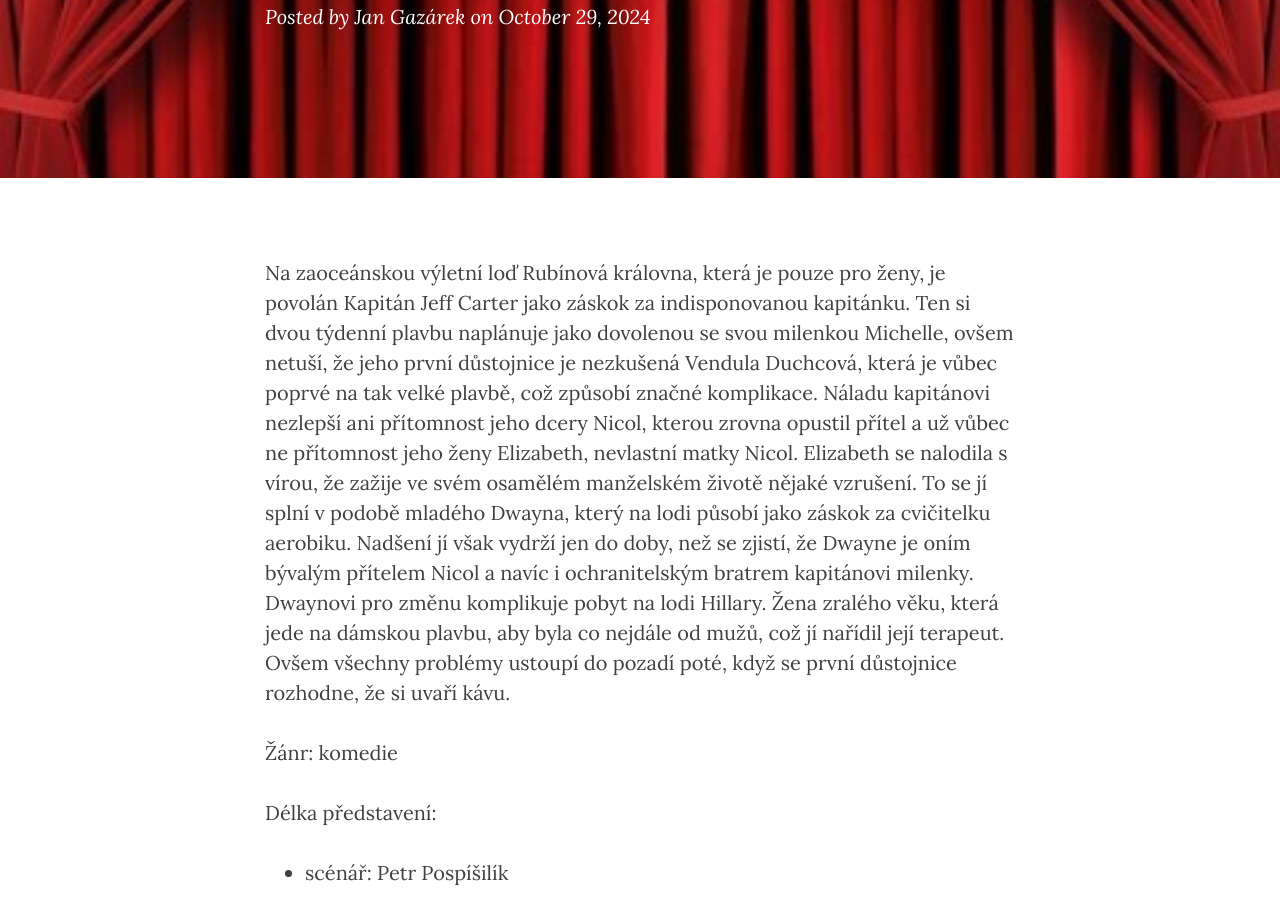
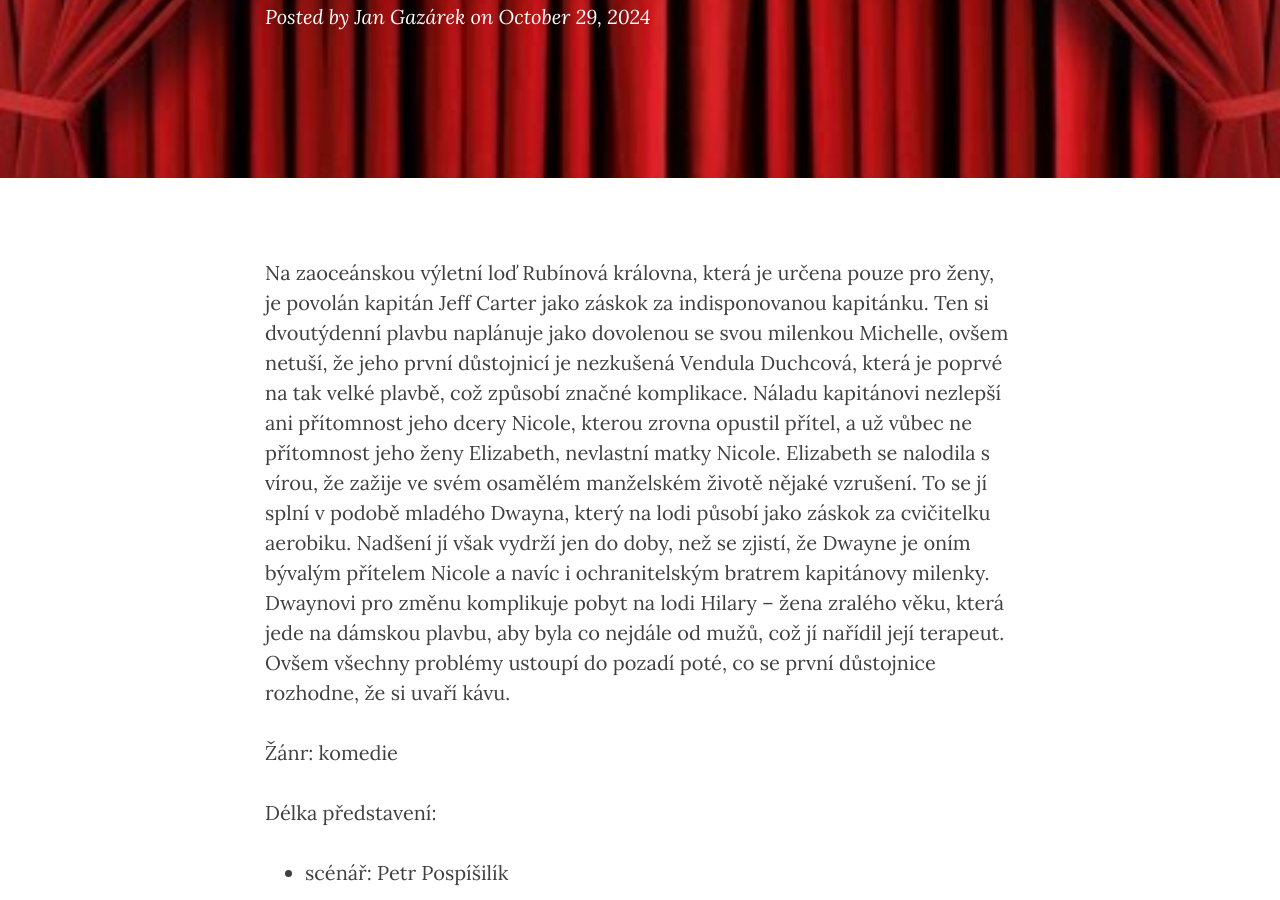
Before and after one commit to xsuchy/pozpatku, a Jekyll site: the page built from _posts/2025-10-29-stastnou-plavbu.markdown, in a window 1280 px wide and 900 px high, scrolled down 235 px. Built offline with Jekyll 4.4.1, drawn with Linux system fonts in a browser that asks for light colours; nearby versions of some CDN libraries.

Commit message:
Update 2025-10-29-stastnou-plavbu.markdown

```diff
--- a/_posts/2025-10-29-stastnou-plavbu.markdown
+++ b/_posts/2025-10-29-stastnou-plavbu.markdown
@@ -6,7 +6,7 @@ author: Jan Gazárek
 visible: 1
 categories:
 ---
-Na zaoceánskou výletní loď Rubínová královna, která je pouze pro ženy, je povolán Kapitán Jeff Carter jako záskok za indisponovanou kapitánku. Ten si dvou týdenní plavbu naplánuje jako dovolenou se svou milenkou Michelle, ovšem netuší, že jeho první důstojnice je nezkušená Vendula Duchcová, která je vůbec poprvé na tak velké plavbě, což způsobí značné komplikace. Náladu kapitánovi nezlepší ani přítomnost jeho dcery Nicol, kterou zrovna opustil přítel a už vůbec ne přítomnost jeho ženy Elizabeth, nevlastní matky Nicol. Elizabeth se nalodila s vírou, že zažije ve svém osamělém manželském životě nějaké vzrušení. To se jí splní v podobě mladého Dwayna, který na lodi působí jako záskok za cvičitelku aerobiku. Nadšení jí však vydrží jen do doby, než se zjistí, že Dwayne je oním bývalým přítelem Nicol a navíc i ochranitelským bratrem kapitánovi milenky. Dwaynovi pro změnu komplikuje pobyt na lodi Hillary. Žena zralého věku, která jede na dámskou plavbu, aby byla co nejdále od mužů, což jí nařídil její terapeut. Ovšem všechny problémy ustoupí do pozadí poté, když se první důstojnice rozhodne, že si uvaří kávu.
+Na zaoceánskou výletní loď Rubínová královna, která je určena pouze pro ženy, je povolán kapitán Jeff Carter jako záskok za indisponovanou kapitánku. Ten si dvoutýdenní plavbu naplánuje jako dovolenou se svou milenkou Michelle, ovšem netuší, že jeho první důstojnicí je nezkušená Vendula Duchcová, která je poprvé na tak velké plavbě, což způsobí značné komplikace. Náladu kapitánovi nezlepší ani přítomnost jeho dcery Nicole, kterou zrovna opustil přítel, a už vůbec ne přítomnost jeho ženy Elizabeth, nevlastní matky Nicole. Elizabeth se nalodila s vírou, že zažije ve svém osamělém manželském životě nějaké vzrušení. To se jí splní v podobě mladého Dwayna, který na lodi působí jako záskok za cvičitelku aerobiku. Nadšení jí však vydrží jen do doby, než se zjistí, že Dwayne je oním bývalým přítelem Nicole a navíc i ochranitelským bratrem kapitánovy milenky. Dwaynovi pro změnu komplikuje pobyt na lodi Hilary – žena zralého věku, která jede na dámskou plavbu, aby byla co nejdále od mužů, což jí nařídil její terapeut. Ovšem všechny problémy ustoupí do pozadí poté, co se první důstojnice rozhodne, že si uvaří kávu.
 
 Žánr: komedie
 
```
